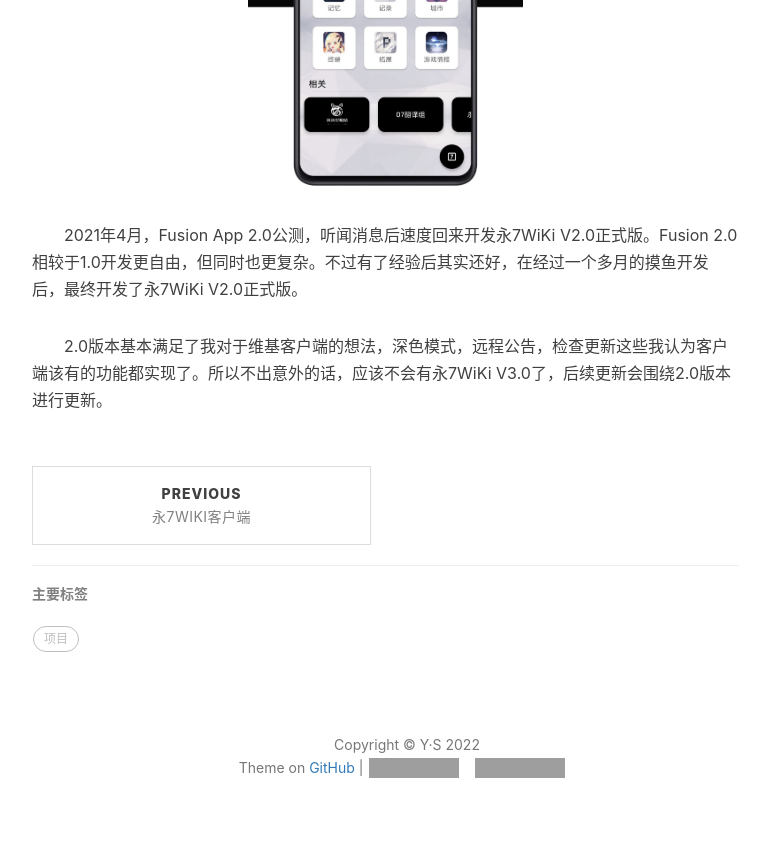
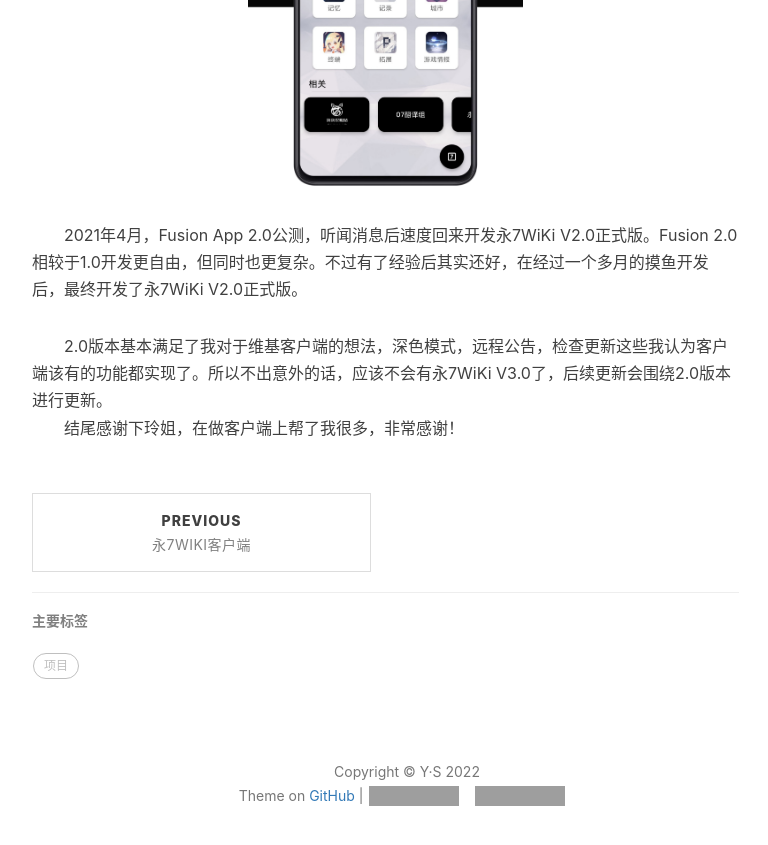
Before and after one commit to YS-yorigamishion/YS-yorigamishion.github.io, a Jekyll site: the page built from _posts/2022-2-20-永7WiKi制作过程.md, in a window 1280 px wide and 900 px high, scrolled down 1212 px, cut to the strip 0-845 px from the top of the window. Shown: the whole strip, without its empty margins (233-1001 px from the left). Built offline with Jekyll 4.4.1, drawn with Linux system fonts in a browser that asks for light colours; nearby versions of some CDN libraries; comment, search, counter and statistics services are not loaded; grey boxes are pictures that could not be loaded.

Commit message:
Update 2022-2-20-永7WiKi制作过程.md

```diff
--- a/_posts/2022-2-20-永7WiKi制作过程.md
+++ b/_posts/2022-2-20-永7WiKi制作过程.md
@@ -21,3 +21,4 @@
 &emsp;&emsp;2021年4月，Fusion App 2.0公测，听闻消息后速度回来开发永7WiKi V2.0正式版。Fusion 2.0相较于1.0开发更自由，但同时也更复杂。不过有了经验后其实还好，在经过一个多月的摸鱼开发后，最终开发了永7WiKi V2.0正式版。
 
 &emsp;&emsp;2.0版本基本满足了我对于维基客户端的想法，深色模式，远程公告，检查更新这些我认为客户端该有的功能都实现了。所以不出意外的话，应该不会有永7WiKi V3.0了，后续更新会围绕2.0版本进行更新。
+&emsp;&emsp;结尾感谢下玲姐，在做客户端上帮了我很多，非常感谢！
```
